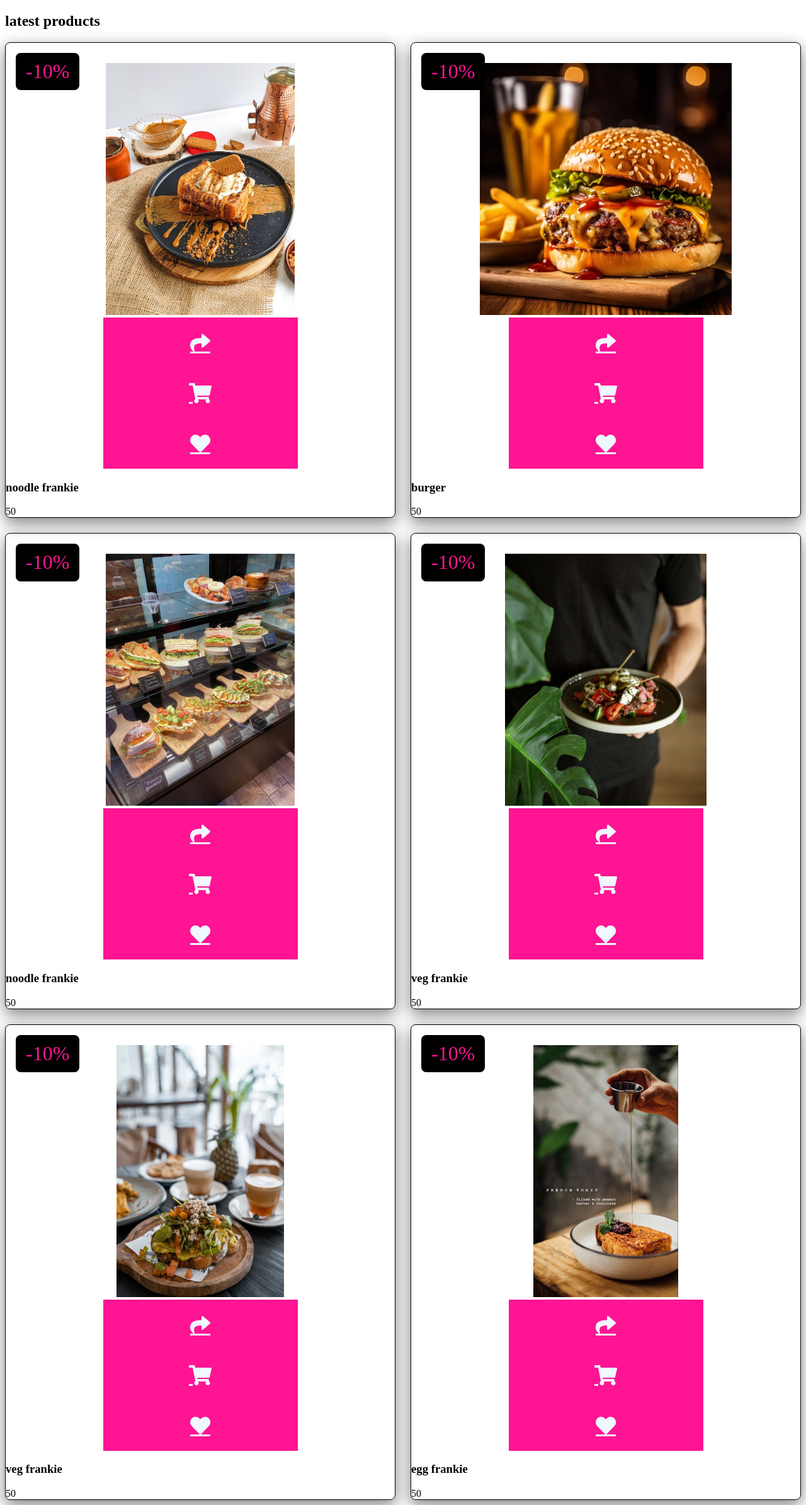
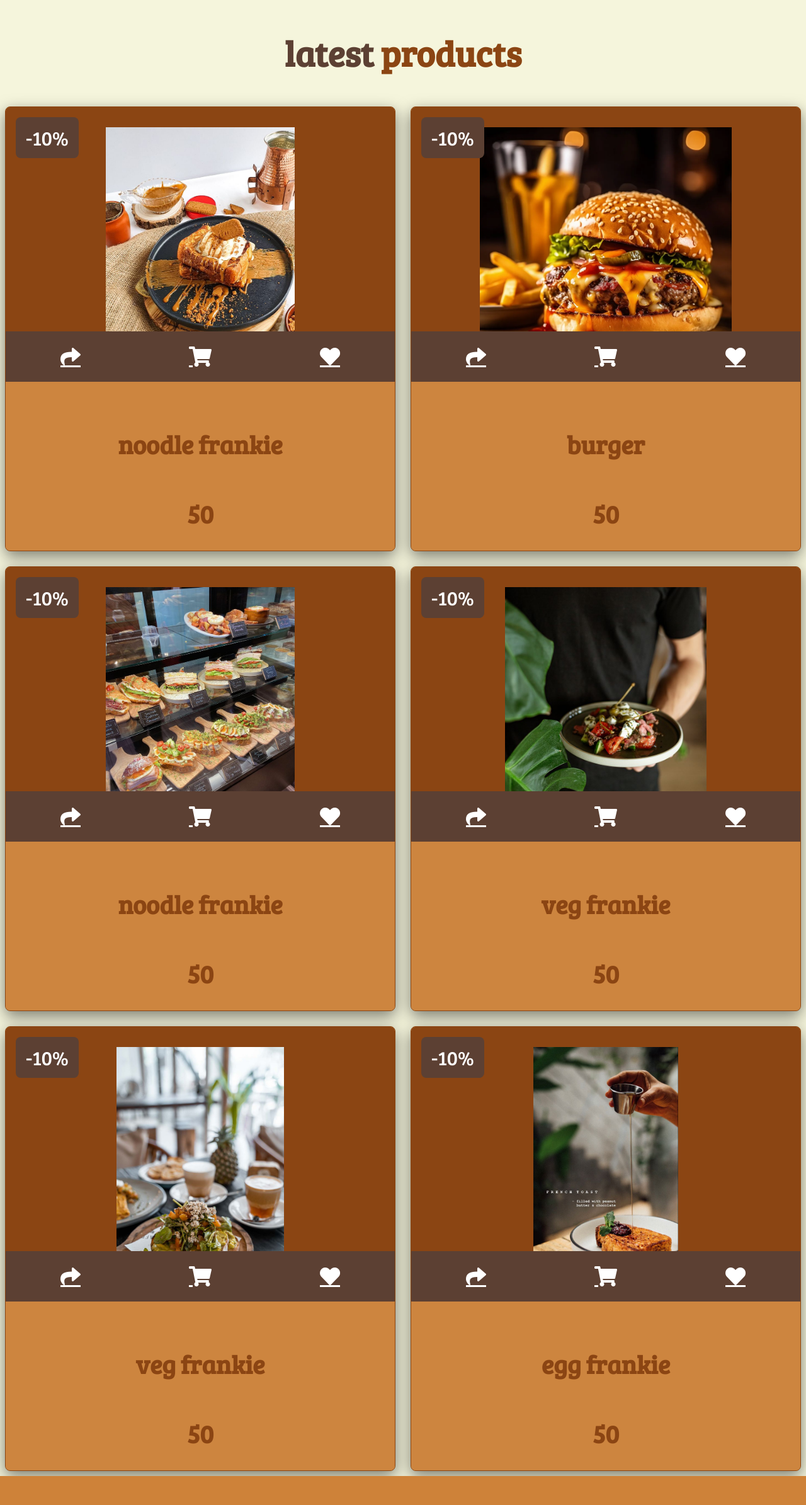
Before and after one commit to shravanip419/miniproject, a PHP site: page /food.html in a window 1280 px wide. Shown: the whole page at 63% size. After the commit the page ends 2343 px from the top, so only its background shows below. Run offline with PHP 8.4, Linux system fonts and the light colour scheme.

Commit message:
cahnge in food.html again

```diff
--- a/food.css
+++ b/food.css
@@ -1,30 +1,58 @@
 :root {
-    --pink: #ff1493;
+    --primary-brown: #8B4513; /* Saddle Brown */
+    --lighter-brown: #CD853F; /* Peru */
+    --dark-brown: #5C4033;   /* Dark Brown */
+    --accent-color: #D2B48C; /* Tan */
+    --pink: #ff1493; /* Pink for accent elements */
+}
+
+body {
+    font-family: 'Bree Serif', serif;
+    background-color: #F5F5DC; /* Beige for a subtle background */
+    color: var(--dark-brown);
+}
+
+.products .heading {
+    font-size: 3.5rem;
+    text-align: center;
+    color: var(--dark-brown);
+}
+
+.products .heading span {
+    color: var(--primary-brown);
 }
 
 .products .box-container {
     display: flex;
     flex-wrap: wrap;
     gap: 1.5rem;
+    justify-content: center;
 }
 
 .products .box-container .box {
     flex: 1 1 30rem;
-    box-shadow: 0 .5rem 1.5rem rgba(0, 0, 0, 0.5); /* Subtle shadow */
+    box-shadow: 0 .5rem 1.5rem rgba(0, 0, 0, 0.5);
     border-radius: .5rem;
-    border: 0.1rem solid black; /* Adjusted border size */
+    border: 0.1rem solid var(--primary-brown);
     position: relative;
     overflow: hidden;
+    background-color: var(--lighter-brown); /* Lighter brown background */
+    transition: transform 0.3s ease, box-shadow 0.3s ease;
+}
+
+.products .box-container .box:hover {
+    transform: scale(1.05);
+    box-shadow: 0 .8rem 2rem rgba(0, 0, 0, 0.7);
 }
 
 .products .box-container .box .discount {
     position: absolute;
     top: 1rem;
     left: 1rem;
-    padding: 0.7rem 1rem; /* Adjusted padding */
+    padding: 0.7rem 1rem;
     font-size: 2rem;
-    color: var(--pink);
-    background: black;
+    color: white;
+    background: var(--dark-brown); /* Dark brown discount tag */
     z-index: 1;
     border-radius: .5rem;
 }
@@ -34,6 +62,7 @@
     text-align: center;
     padding-top: 2rem;
     overflow: hidden;
+    background-color: var(--primary-brown); /* Brown background for the image section */
 }
 
 .products .box-container .box .image img {
@@ -45,30 +74,54 @@
     transform: scale(1.1);
 }
 
-.products .box-container .box:hover .image .icons {
+.products .box-container .box .image .icons {
     position: absolute;
     bottom: 0;
     left: 0;
     right: 0;
     display: flex;
+    justify-content: space-around;
 }
 
 .products .box-container .box .image .icons a {
     height: 5rem;
     line-height: 5rem;
     font-size: 2rem;
-    width: 50%;
-    background: var(--pink);
-    color: aliceblue;
-}
-
-.products .box-container .box:hover .image .icons .cart-btn {
-    border-left: .1rem solid gray;
-    border-right: .1rem solid gray;
+    width: 33.33%; /* Three icons in a row */
+    background: var(--dark-brown);
+    color: white;
+    transition: background 0.3s;
 }
 
 .products .box-container .box .image .icons a:hover {
-    background-color: black;
+    background-color: var(--accent-color);
+    color: var(--primary-brown);
+}
+
+.products .box-container .box .content {
+    padding: 2rem;
+    text-align: center;
+    background-color: var(--lighter-brown);
+}
+
+.products .box-container .box .content h3 {
+    font-size: 2.5rem;
+    color: var(--primary-brown);
+    font-weight: 600;
+}
+
+.products .box-container .box .content .price {
+    font-size: 2.5rem;
+    color: var(--primary-brown);
+    font-weight: bolder;
+    padding-top: 1rem;
+}
+
+.products .box-container .box .content .price span {
+    font-size: 2.2rem;
+    color: var(--dark-brown);
+    font-weight: lighter;
+    text-decoration: line-through;
 }
 
 @media (max-width: 768px) {
```
